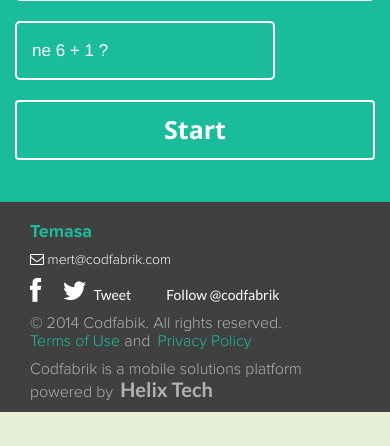
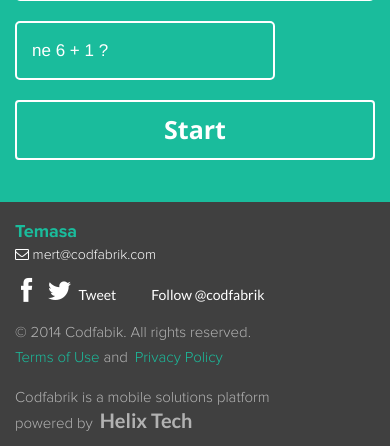
Before and after one commit to Gautam-Toraskar/project3, a PHP site: page / in a window 390 px wide. Shown: the part 2897-3343 px from the top of the page. Before the commit the page ends 3309 px from the top, so only its background shows below. Run offline with PHP 8.4, Linux system fonts and the light colour scheme; some libraries are stand-ins or nearby versions.

Commit message:
iphone 4s: footer is finalised.

```diff
--- a/assets/css/responsive.css
+++ b/assets/css/responsive.css
@@ -150,9 +150,21 @@
 		margin-right: 0;
 	}
 	.stage-2 p {
-		line-height: 18px;
+		line-height: 25px;
+		font-size: 15px;
 	}
 	.fb-like-share {
 		right: 0px;
 	}
+	/*final footer*/
+	.social-div h5{
+		margin: 15px 0;
+		margin-top: -5px;
+	}
+	.icon-facebook{
+		left: 6px;
+	}
+	.stage-2 .col-md-6{
+		margin-top: 15px;
+	}
 }
--- a/includes/footer.php
+++ b/includes/footer.php
@@ -2,7 +2,7 @@
   <div class="footer-container">
     <div class="container">
       <div class="row stage-2">
-        <div class="col-md-12 social-div">
+        <div class="social-div">
           <h3 class="prox txtgreen">Temasa</h3>
           <h5> <a class="proxlight" href="mailto:mert@codfabrik.com"><i class="icon-envelope-alt"></i> mert@codfabrik.com</a> </h5>
           <a href="https://www.facebook.com/codfabrik" target="_blank" style="margin-top: 27px;overflow:hidden;">
```
Also changed, not shown: test.php (added, +22 -0 lines).
